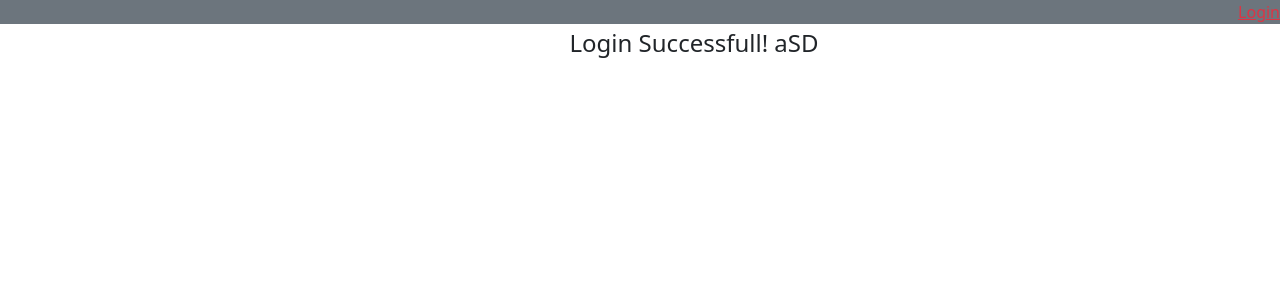
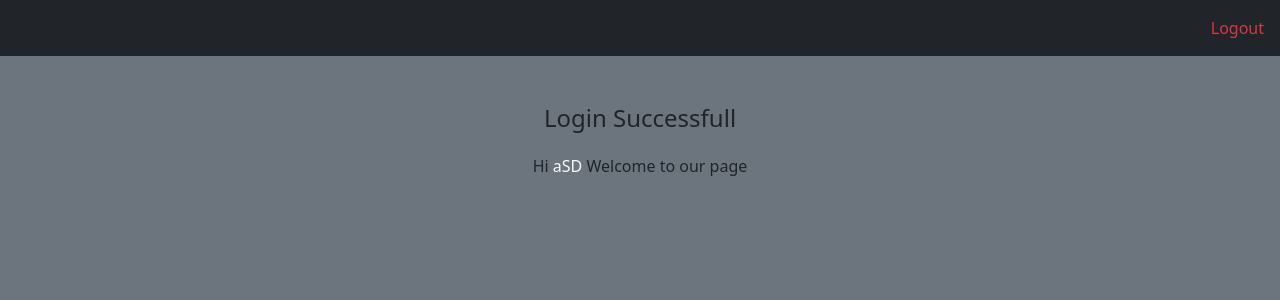
Before and after one commit to saravzizo/Django_application, a Django app: page /login_page/ in a window 1280 px wide. Shown: the top 300 px of the page. Run offline with Django 4.2, Linux system fonts and the light colour scheme; data comes from the database, SQL or seed files in the repository; both versions use the stored data as it was after the commit.

Commit message:
Second commit

```diff
--- a/DataSample/login/templates/index.html
+++ b/DataSample/login/templates/index.html
@@ -4,7 +4,7 @@
         <link href="https://cdn.jsdelivr.net/npm/bootstrap@5.0.2/dist/css/bootstrap.min.css" rel="stylesheet">
         <script src="https://cdn.jsdelivr.net/npm/bootstrap@5.0.2/dist/js/bootstrap.bundle.min.js"></script>
     </head>
-    <body>
+    <body class="bg-secondary">
             <form class="container  d-flex flex-column align-items-center form-row" action="" method="POST">
                 {% csrf_token %}
             <h1 class="h4 mb-5 mt-5">Login Page</h1>
@@ -20,8 +20,7 @@
             </div>
 
             <button class="btn btn-primary btn-sm mt-5" type="submit">submit</button>
-
-
+            <a class="p my-5" href="/">go to home</a>
             </form>
     </body>
 </html>
--- a/DataSample/login/templates/success.html
+++ b/DataSample/login/templates/success.html
@@ -8,16 +8,15 @@
         <script src="https://cdn.jsdelivr.net/npm/bootstrap@5.0.2/dist/js/bootstrap.bundle.min.js"></script>
     </head>
     </head>
-    <body>
-        <div class="justify-content-end d-flex bg-secondary">
-            <a class="nav-item text-danger " href="/login">Login</a>
+    <body class="bg-secondary">
+        <div class="bg-dark d-flex justify-content-end p-3">
+            <a class=" text-danger text-decoration-none " href="/login">Logout</a>
         </div>
+        <div class="container d-flex flex-column align-items-center my-5 ">
+            <p class="h4 mb-4 ">Login Successfull</p>
+            <span class="h6">Hi<span class="text-light"> {{var1.username}}</span> Welcome to our page </span>
 
-        <div class="container navbar-brand d-flex flex-column align-items-center ">
-             <p class="h4 nav-item ">Login Successfull! {{var1.username}} </p>
         </div>
-
-
     </body>
 </html>
 {% endblock %}
--- a/DataSample/login/views.py
+++ b/DataSample/login/views.py
@@ -6,7 +6,7 @@ from django.template import loader
 
 #     return render(request,"index.html")
 def Home(request):
-    return HttpResponse("home")
+    return render(request, 'home.html')
 
 global var1
 def Login(request):
```
Also changed, not shown: DataSample/login/templates/home.html (+9 -3 lines), DataSample/db.sqlite3, DataSample/login/models.py (line endings or trailing spaces).
